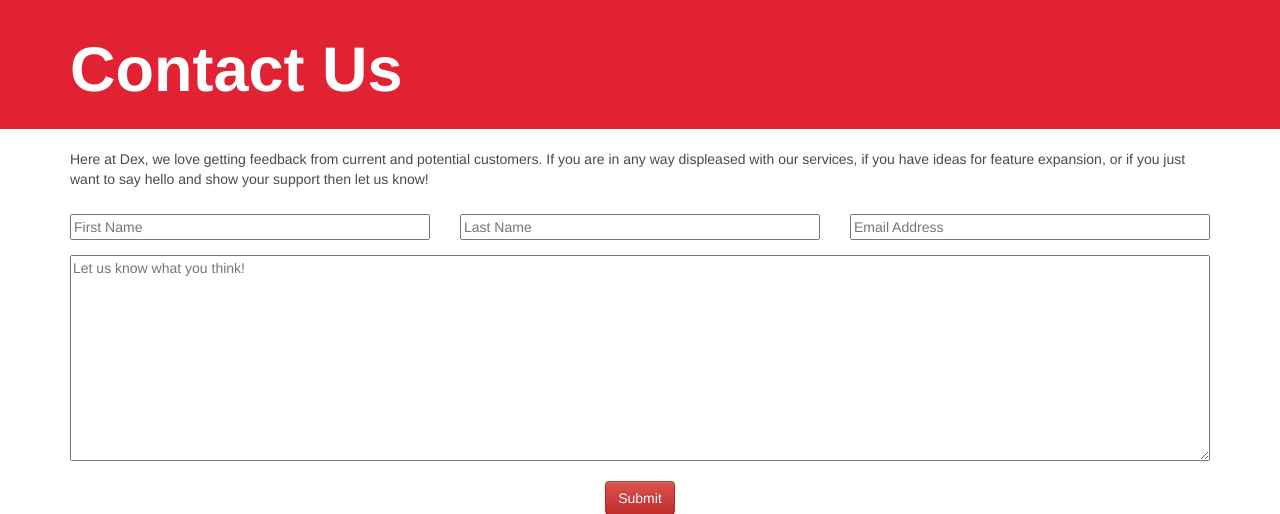
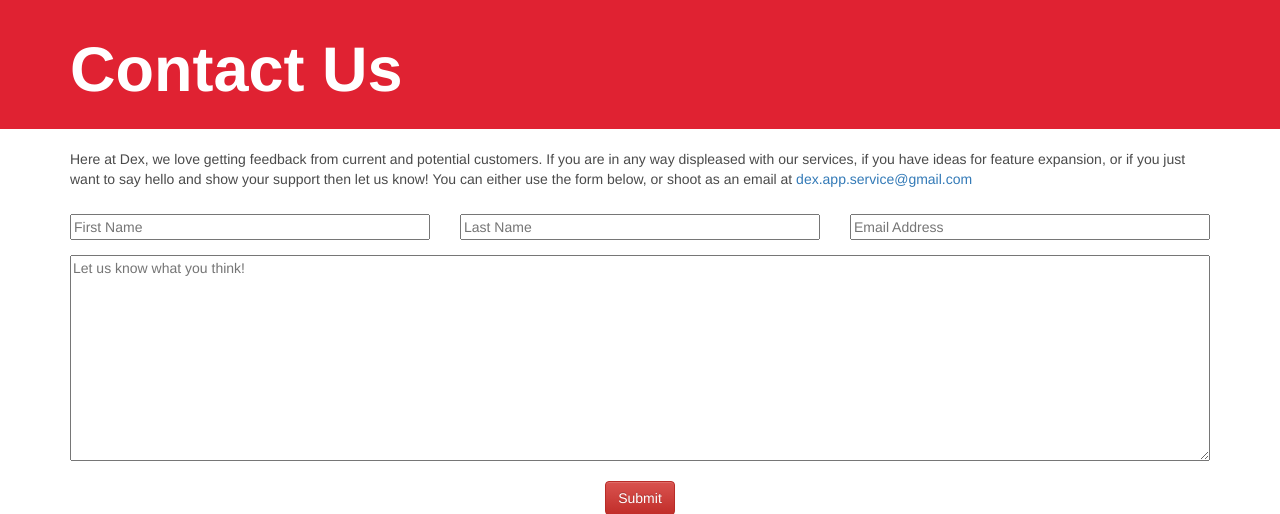
Before and after one commit to JackShort/dex, a Django app: page /contact/ in a window 1280 px wide. Shown: the part 51-565 px from the top of the page. Run offline with Django 3.2, Linux system fonts and the light colour scheme; some libraries are stand-ins or nearby versions.

Commit message:
add email to contact pagae

```diff
--- a/landing/templates/contact.html
+++ b/landing/templates/contact.html
@@ -19,7 +19,9 @@
 				<p>
 					Here at Dex, we love getting feedback from current and potential customers. If you
 					are in any way displeased with our services, if you have ideas for feature expansion,
-					or if you just want to say hello and show your support then let us know!
+					or if you just want to say hello and show your support then let us know! You can
+					either use the form below, or shoot as an email at
+					<a href="mailto:dex.app.service@gmail.com">dex.app.service@gmail.com</a>
 				</p>
 			</div>
 		</div>
```
